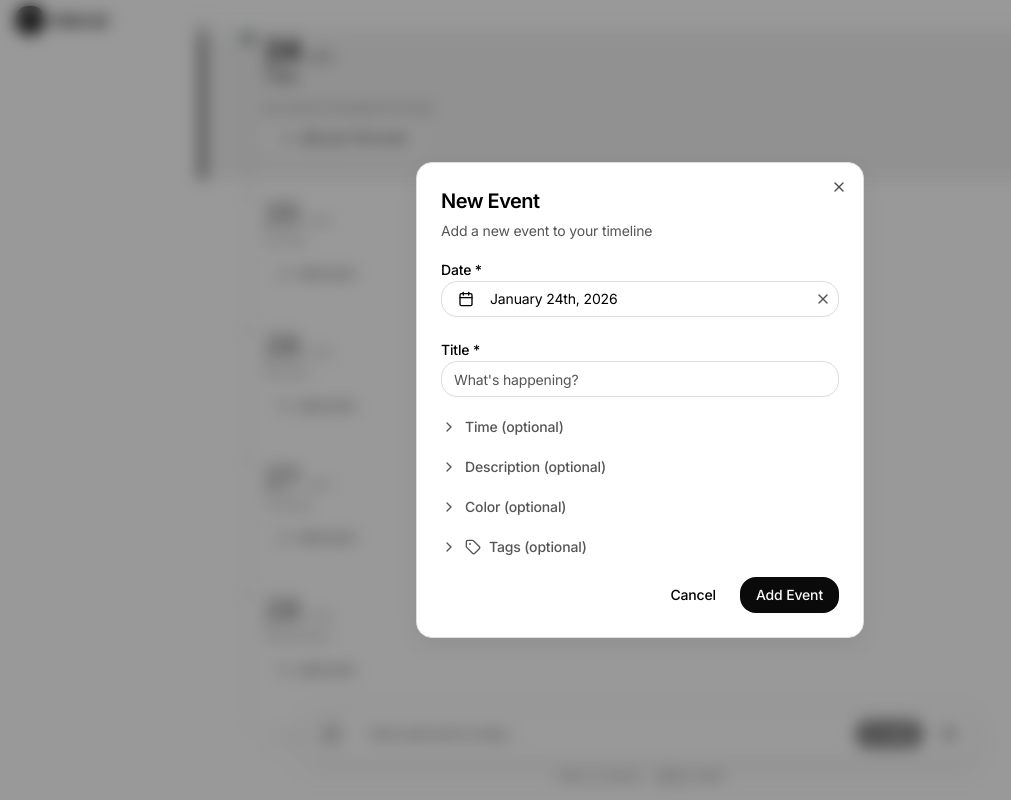
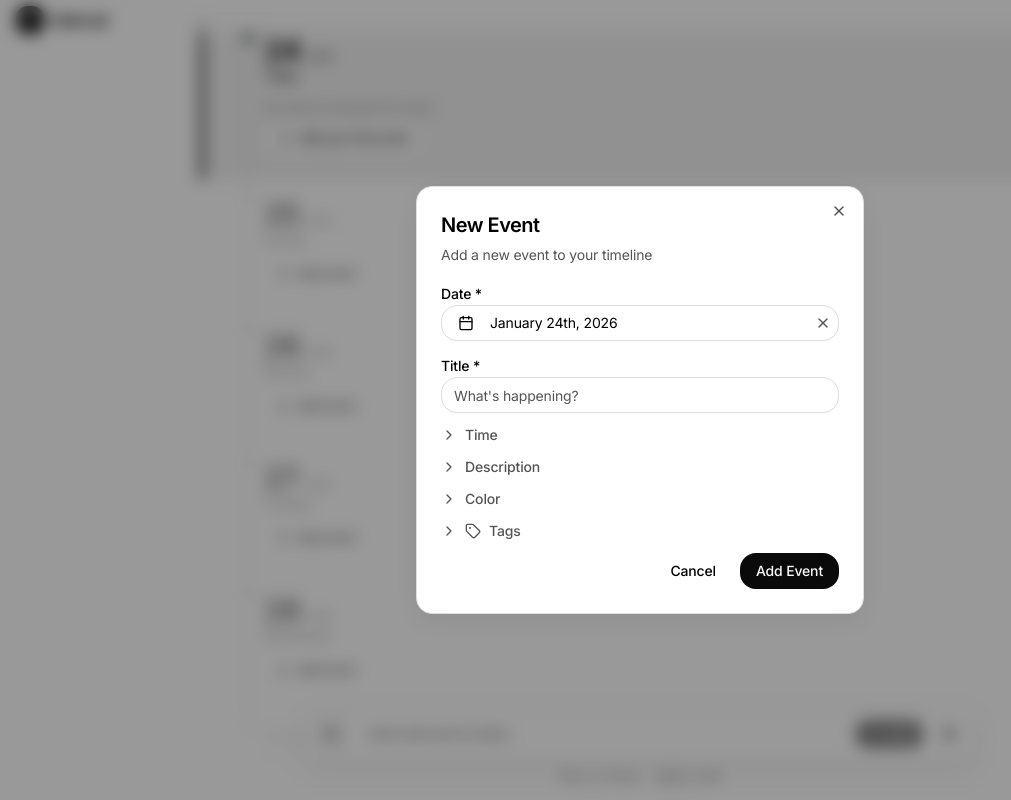
Before and after one commit to charredcrow/interval, a React (Vite) app: page / in a window 1280 px wide. Both pictures are taken after a click on the button "Add your first event". Shown: the whole page, without its empty margins (0-1011 px from the left). Built offline with nearby package versions, Linux system fonts and the light colour scheme.

Commit message:
Improve form UX: accordion behavior, reduced spacing, remove (optional) labels

```diff
--- a/package.json
+++ b/package.json
@@ -1,7 +1,7 @@
 {
   "name": "interval",
   "private": true,
-  "version": "0.1.0",
+  "version": "0.1.1",
   "type": "module",
   "scripts": {
     "dev": "vite",
--- a/src/features/events/EventDialog.tsx
+++ b/src/features/events/EventDialog.tsx
@@ -55,13 +55,20 @@ export function EventDialog() {
   const [newTagColor, setNewTagColor] = useState<EventColor>('blue')
   const [showNewTagForm, setShowNewTagForm] = useState(false)
 
-  // Collapsible sections state
-  const [showTime, setShowTime] = useState(false)
-  const [showEnd, setShowEnd] = useState(false)
-  const [showDescription, setShowDescription] = useState(false)
-  const [showColor, setShowColor] = useState(false)
-  const [showTags, setShowTags] = useState(false)
-  const [showReminder, setShowReminder] = useState(false)
+  // Collapsible sections state - accordion behavior: only one open at a time
+  const [openSection, setOpenSection] = useState<string | null>(null)
+
+  // Helper functions for accordion behavior
+  const toggleSection = (section: string) => {
+    setOpenSection(openSection === section ? null : section)
+  }
+
+  const showTime = openSection === 'time'
+  const showEnd = openSection === 'end'
+  const showDescription = openSection === 'description'
+  const showColor = openSection === 'color'
+  const showTags = openSection === 'tags'
+  const showReminder = openSection === 'reminder'
 
   // Load existing event data when editing
   useEffect(() => {
@@ -78,13 +85,8 @@ export function EventDialog() {
         setSelectedTags(event.tags || [])
         setReminder(event.reminder)
         setDate(eventDialogDate)
-        // Expand sections if they have data
-        setShowTime(!!event.time)
-        setShowEnd(!!event.endDate || !!event.endTime)
-        setShowDescription(!!event.description)
-        setShowColor(!!event.color)
-        setShowTags((event.tags?.length ?? 0) > 0)
-        setShowReminder(event.reminder !== undefined)
+        // All sections closed by default, even when editing
+        setOpenSection(null)
       }
     } else {
       // Reset form for new event
@@ -97,13 +99,8 @@ export function EventDialog() {
       setSelectedTags([])
       setReminder(undefined)
       setDate(eventDialogDate || getTodayString())
-      // Collapse sections for new events
-      setShowTime(false)
-      setShowEnd(false)
-      setShowDescription(false)
-      setShowColor(false)
-      setShowTags(false)
-      setShowReminder(false)
+      // All sections closed by default
+      setOpenSection(null)
       setShowNewTagForm(false)
       setNewTagName('')
     }
@@ -248,7 +245,7 @@ export function EventDialog() {
           </DialogDescription>
         </DialogHeader>
 
-        <form onSubmit={handleSubmit} className="space-y-5">
+        <form onSubmit={handleSubmit} className="space-y-3">
           {/* Date picker - only show for new events */}
           {!editingEvent && (
             <div className="space-y-2">
@@ -282,7 +279,7 @@ export function EventDialog() {
           <div className="space-y-2">
             <button
               type="button"
-              onClick={() => setShowTime(!showTime)}
+              onClick={() => toggleSection('time')}
               className={cn(
                 'flex items-center gap-2 text-sm font-medium w-full text-left',
                 'text-muted-foreground hover:text-foreground transition-colors'
@@ -294,7 +291,7 @@ export function EventDialog() {
                   !showTime && '-rotate-90'
                 )}
               />
-              Time (optional)
+              Time
             </button>
             <AnimatePresence>
               {showTime && (
@@ -320,7 +317,7 @@ export function EventDialog() {
             <div className="space-y-2">
               <button
                 type="button"
-                onClick={() => setShowEnd(!showEnd)}
+                onClick={() => toggleSection('end')}
                 className={cn(
                   'flex items-center gap-2 text-sm font-medium w-full text-left',
                   'text-muted-foreground hover:text-foreground transition-colors'
@@ -332,7 +329,7 @@ export function EventDialog() {
                     !showEnd && '-rotate-90'
                   )}
                 />
-                End Date & Time (optional)
+                End Date & Time
               </button>
               <AnimatePresence>
                 {showEnd && (
@@ -370,7 +367,7 @@ export function EventDialog() {
           <div className="space-y-2">
             <button
               type="button"
-              onClick={() => setShowDescription(!showDescription)}
+              onClick={() => toggleSection('description')}
               className={cn(
                 'flex items-center gap-2 text-sm font-medium w-full text-left',
                 'text-muted-foreground hover:text-foreground transition-colors'
@@ -382,7 +379,7 @@ export function EventDialog() {
                   !showDescription && '-rotate-90'
                 )}
               />
-              Description (optional)
+              Description
             </button>
             <AnimatePresence>
               {showDescription && (
@@ -410,7 +407,7 @@ export function EventDialog() {
           <div className="space-y-2">
             <button
               type="button"
-              onClick={() => setShowColor(!showColor)}
+              onClick={() => toggleSection('color')}
               className={cn(
                 'flex items-center gap-2 text-sm font-medium w-full text-left',
                 'text-muted-foreground hover:text-foreground transition-colors'
@@ -422,7 +419,7 @@ export function EventDialog() {
                   !showColor && '-rotate-90'
                 )}
               />
-              Color (optional)
+              Color
             </button>
             <AnimatePresence>
               {showColor && (
@@ -445,7 +442,7 @@ export function EventDialog() {
           <div className="space-y-2">
             <button
               type="button"
-              onClick={() => setShowTags(!showTags)}
+              onClick={() => toggleSection('tags')}
               className={cn(
                 'flex items-center gap-2 text-sm font-medium w-full text-left',
                 'text-muted-foreground hover:text-foreground transition-colors'
@@ -458,7 +455,7 @@ export function EventDialog() {
                 )}
               />
               <Tag className="h-4 w-4" />
-              Tags (optional)
+              Tags
             </button>
             <AnimatePresence>
               {showTags && (
@@ -582,7 +579,7 @@ export function EventDialog() {
               <button
                 type="button"
                 onClick={async () => {
-                  if (!showReminder) {
+                  if (openSection !== 'reminder') {
                     // Request permission when opening
                     const permission = getNotificationPermission()
                     if (permission === 'default') {
@@ -596,7 +593,7 @@ export function EventDialog() {
                       return
                     }
                   }
-                  setShowReminder(!showReminder)
+                  toggleSection('reminder')
                 }}
                 className={cn(
                   'flex items-center gap-2 text-sm font-medium w-full text-left',
@@ -610,7 +607,7 @@ export function EventDialog() {
                   )}
                 />
                 <Bell className="h-4 w-4" />
-                Reminder (optional)
+                Reminder
               </button>
               <AnimatePresence>
                 {showReminder && (
--- a/src/features/events/RecurringEventDialog.tsx
+++ b/src/features/events/RecurringEventDialog.tsx
@@ -54,12 +54,19 @@ export function RecurringEventDialog() {
   const [repeatUntil, setRepeatUntil] = useState('')
   const [isSubmitting, setIsSubmitting] = useState(false)
 
-  // Collapsible sections state
-  const [showTime, setShowTime] = useState(false)
-  const [showEndTime, setShowEndTime] = useState(false)
-  const [showDescription, setShowDescription] = useState(false)
-  const [showColor, setShowColor] = useState(false)
-  const [showRepeatUntil, setShowRepeatUntil] = useState(false)
+  // Collapsible sections state - accordion behavior: only one open at a time
+  const [openSection, setOpenSection] = useState<string | null>(null)
+
+  // Helper function for accordion behavior
+  const toggleSection = (section: string) => {
+    setOpenSection(openSection === section ? null : section)
+  }
+
+  const showTime = openSection === 'time'
+  const showEndTime = openSection === 'endTime'
+  const showDescription = openSection === 'description'
+  const showColor = openSection === 'color'
+  const showRepeatUntil = openSection === 'repeatUntil'
 
   // Load existing recurring event data when editing
   useEffect(() => {
@@ -73,12 +80,8 @@ export function RecurringEventDialog() {
         setColor(event.color)
         setEnabledDays(event.enabledDays)
         setRepeatUntil(event.repeatUntil || '')
-        // Expand sections if they have data
-        setShowTime(!!event.time)
-        setShowEndTime(!!event.endTime)
-        setShowDescription(!!event.description)
-        setShowColor(!!event.color)
-        setShowRepeatUntil(!!event.repeatUntil)
+        // All sections closed by default, even when editing
+        setOpenSection(null)
       }
     } else {
       // Reset form for new recurring event
@@ -89,12 +92,8 @@ export function RecurringEventDialog() {
       setColor(undefined)
       setEnabledDays([0, 1, 2, 3, 4, 5, 6]) // All days enabled by default
       setRepeatUntil('')
-      // Collapse sections for new events
-      setShowTime(false)
-      setShowEndTime(false)
-      setShowDescription(false)
-      setShowColor(false)
-      setShowRepeatUntil(false)
+      // All sections closed by default
+      setOpenSection(null)
     }
   }, [editingRecurringEventId, recurringEvents])
 
@@ -221,7 +220,7 @@ export function RecurringEventDialog() {
           </DialogDescription>
         </DialogHeader>
 
-        <form onSubmit={handleSubmit} className="space-y-5">
+        <form onSubmit={handleSubmit} className="space-y-3">
           <div className="space-y-2">
             <Label htmlFor="recurring-title" className="text-sm font-medium">
               Title *
@@ -241,7 +240,7 @@ export function RecurringEventDialog() {
           <div className="space-y-2">
             <button
               type="button"
-              onClick={() => setShowTime(!showTime)}
+              onClick={() => toggleSection('time')}
               className={cn(
                 'flex items-center gap-2 text-sm font-medium w-full text-left',
                 'text-muted-foreground hover:text-foreground transition-colors'
@@ -253,7 +252,7 @@ export function RecurringEventDialog() {
                   !showTime && '-rotate-90'
                 )}
               />
-              Start Time (optional)
+              Start Time
             </button>
             <AnimatePresence>
               {showTime && (
@@ -279,7 +278,7 @@ export function RecurringEventDialog() {
             <div className="space-y-2">
               <button
                 type="button"
-                onClick={() => setShowEndTime(!showEndTime)}
+                onClick={() => toggleSection('endTime')}
                 className={cn(
                   'flex items-center gap-2 text-sm font-medium w-full text-left',
                   'text-muted-foreground hover:text-foreground transition-colors'
@@ -291,7 +290,7 @@ export function RecurringEventDialog() {
                     !showEndTime && '-rotate-90'
                   )}
                 />
-                End Time (optional)
+                End Time
               </button>
               <AnimatePresence>
                 {showEndTime && (
@@ -344,7 +343,7 @@ export function RecurringEventDialog() {
           <div className="space-y-2">
             <button
               type="button"
-              onClick={() => setShowDescription(!showDescription)}
+              onClick={() => toggleSection('description')}
               className={cn(
                 'flex items-center gap-2 text-sm font-medium w-full text-left',
                 'text-muted-foreground hover:text-foreground transition-colors'
@@ -356,7 +355,7 @@ export function RecurringEventDialog() {
                   !showDescription && '-rotate-90'
                 )}
               />
-              Description (optional)
+              Description
             </button>
             <AnimatePresence>
               {showDescription && (
@@ -384,7 +383,7 @@ export function RecurringEventDialog() {
           <div className="space-y-2">
             <button
               type="button"
-              onClick={() => setShowColor(!showColor)}
+              onClick={() => toggleSection('color')}
               className={cn(
                 'flex items-center gap-2 text-sm font-medium w-full text-left',
                 'text-muted-foreground hover:text-foreground transition-colors'
@@ -396,7 +395,7 @@ export function RecurringEventDialog() {
                   !showColor && '-rotate-90'
                 )}
               />
-              Color (optional)
+              Color
             </button>
             <AnimatePresence>
               {showColor && (
@@ -419,7 +418,7 @@ export function RecurringEventDialog() {
           <div className="space-y-2">
             <button
               type="button"
-              onClick={() => setShowRepeatUntil(!showRepeatUntil)}
+              onClick={() => toggleSection('repeatUntil')}
               className={cn(
                 'flex items-center gap-2 text-sm font-medium w-full text-left',
                 'text-muted-foreground hover:text-foreground transition-colors'
@@ -432,7 +431,7 @@ export function RecurringEventDialog() {
                 )}
               />
               <CalendarOff className="h-4 w-4" />
-              Repeat Until (optional)
+              Repeat Until
             </button>
             <AnimatePresence>
               {showRepeatUntil && (
```
